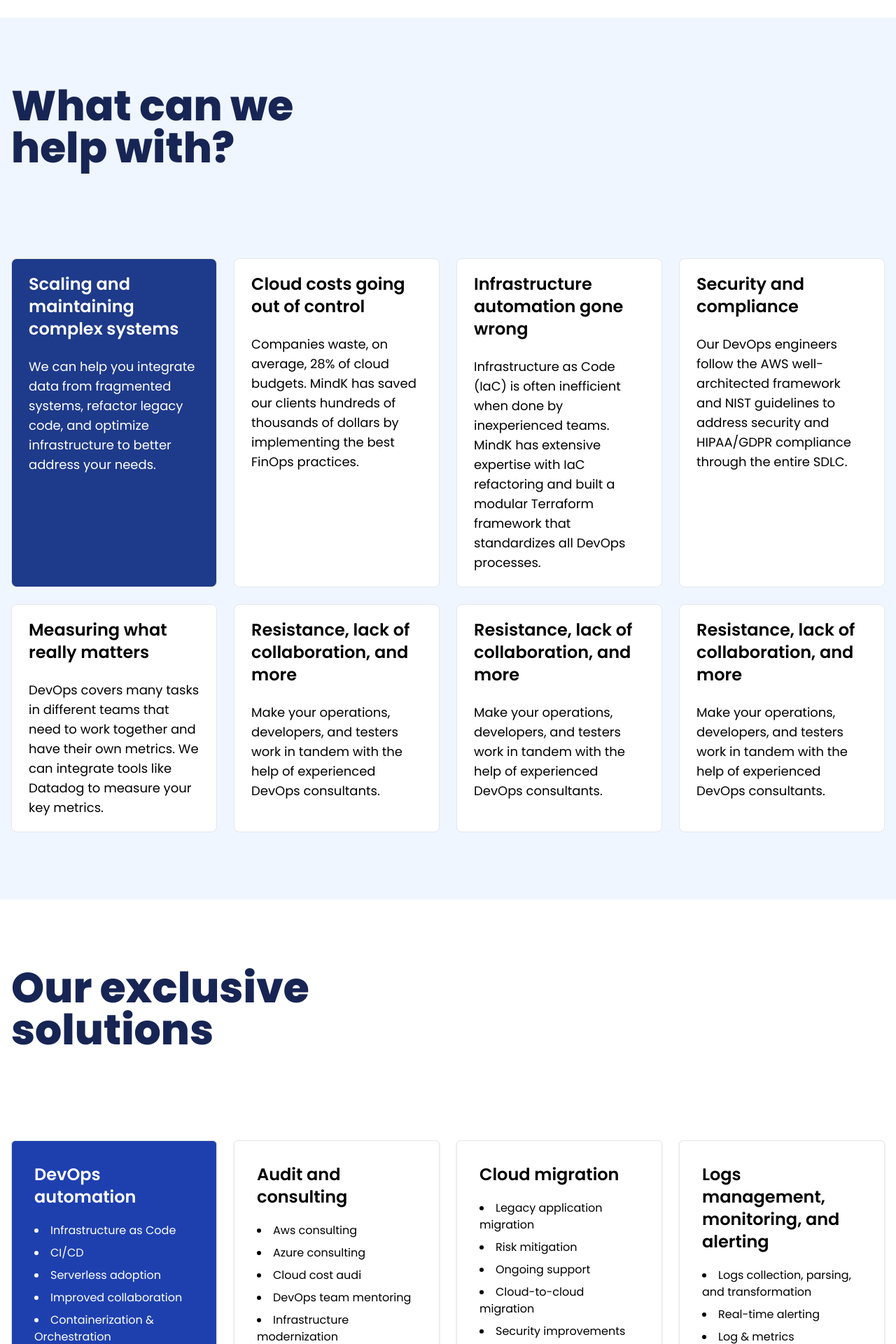
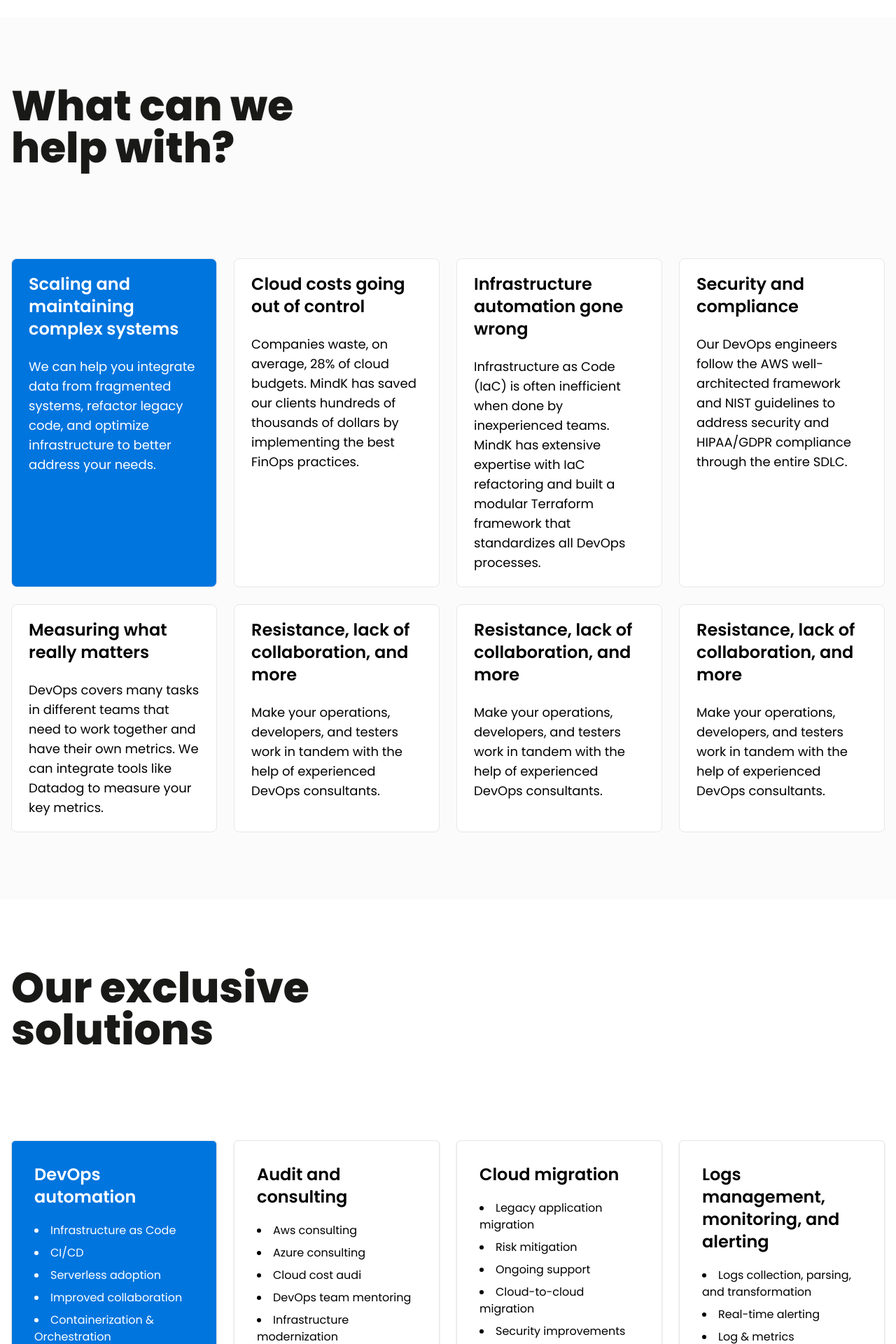
Before and after one commit to Kambatukebele/devops_website, a React (Vite) app: page / in a window 1280 px wide. Shown: the part 1380-3300 px from the top of the page at 70% size. Built offline with nearby package versions, Linux system fonts and the light colour scheme.

Commit message:
updated color heading and color card

```diff
--- a/src/components/Services/ServiceCard.jsx
+++ b/src/components/Services/ServiceCard.jsx
@@ -2,8 +2,8 @@ const ServiceCard = ({ servicesName, serviceDetails, index }) => {
   return (
     <div
       className={`${
-        index == 0 ? "bg-blue-800 text-white" : "bg-white"
-      } flex border px-8 py-8 rounded-md shadow flex-col justify-start items-start gap-5 border-r border-r-gray-200 duration-300 hover:bg-blue-800 hover:text-white transition-all ease-in-out`}
+        index == 0 ? "bg-blue_600 text-white" : "bg-white"
+      } flex border px-8 py-8 rounded-md shadow flex-col justify-start items-start gap-5 border-r border-r-gray-200 duration-300 hover:bg-blue_700 hover:text-white transition-all ease-in-out`}
     >
       <h3 className="text-2xl font-semibold">{servicesName}</h3>
       <ul className="flex flex-col gap-2 justify-center font-light items-start">
--- a/src/components/Services/Services.jsx
+++ b/src/components/Services/Services.jsx
@@ -85,7 +85,7 @@ const Services = () => {
       <div className="container px-4 mx-auto flex flex-col justify-start items-start gap-8 lg:gap-32 lg:items-center">
         <div className="flex flex-col justify-center items-start gap-4 w-full lg:flex-row">
           <div className="lg:w-1/2">
-            <h2 className="text-4xl font-extrabold text-blue-950 md:text-5xl lg:text-6xl">
+            <h2 className="text-4xl font-extrabold text-gray_900 md:text-5xl lg:text-6xl">
               Our exclusive <br /> solutions
             </h2>
           </div>
--- a/src/components/how/How.jsx
+++ b/src/components/how/How.jsx
@@ -50,11 +50,11 @@ const helpServices = [
 ];
 const How = () => {
   return (
-    <section className="w-full bg-blue-50 h-fit py-12 lg:py-24">
+    <section className="w-full bg-gray_100 h-fit py-12 lg:py-24">
       <div className="container px-4 mx-auto flex flex-col justify-start items-start gap-8 lg:gap-32 lg:items-center">
         <div className="flex flex-col justify-center items-start gap-4 w-full lg:flex-row">
           <div className="lg:w-1/2">
-            <h2 className="text-4xl font-extrabold text-blue-950 md:text-5xl lg:text-6xl">
+            <h2 className="text-4xl font-extrabold text-gray_900 md:text-5xl lg:text-6xl">
               What can we <br /> help with?
             </h2>
           </div>
@@ -71,8 +71,8 @@ const How = () => {
               <div
                 key={id}
                 className={`${
-                  index == 0 ? "bg-blue-900 text-white" : "bg-white"
-                } flex flex-col justify-start items-start gap-6 border py-4 px-6 hover:shadow-lg duration-300 hover:bg-blue-900 hover:text-white transition-all ease-in-out rounded-lg lg:py-5`}
+                  index == 0 ? "bg-blue_600 text-white" : "bg-white"
+                } flex flex-col justify-start items-start gap-6 border py-4 px-6 hover:shadow-lg duration-300 hover:bg-blue_700 hover:text-white transition-all ease-in-out rounded-lg lg:py-5`}
               >
                 <h3 className="text-2xl font-semibold">{title}</h3>
                 <p className="font-normal text-base md:text-lg">
```
